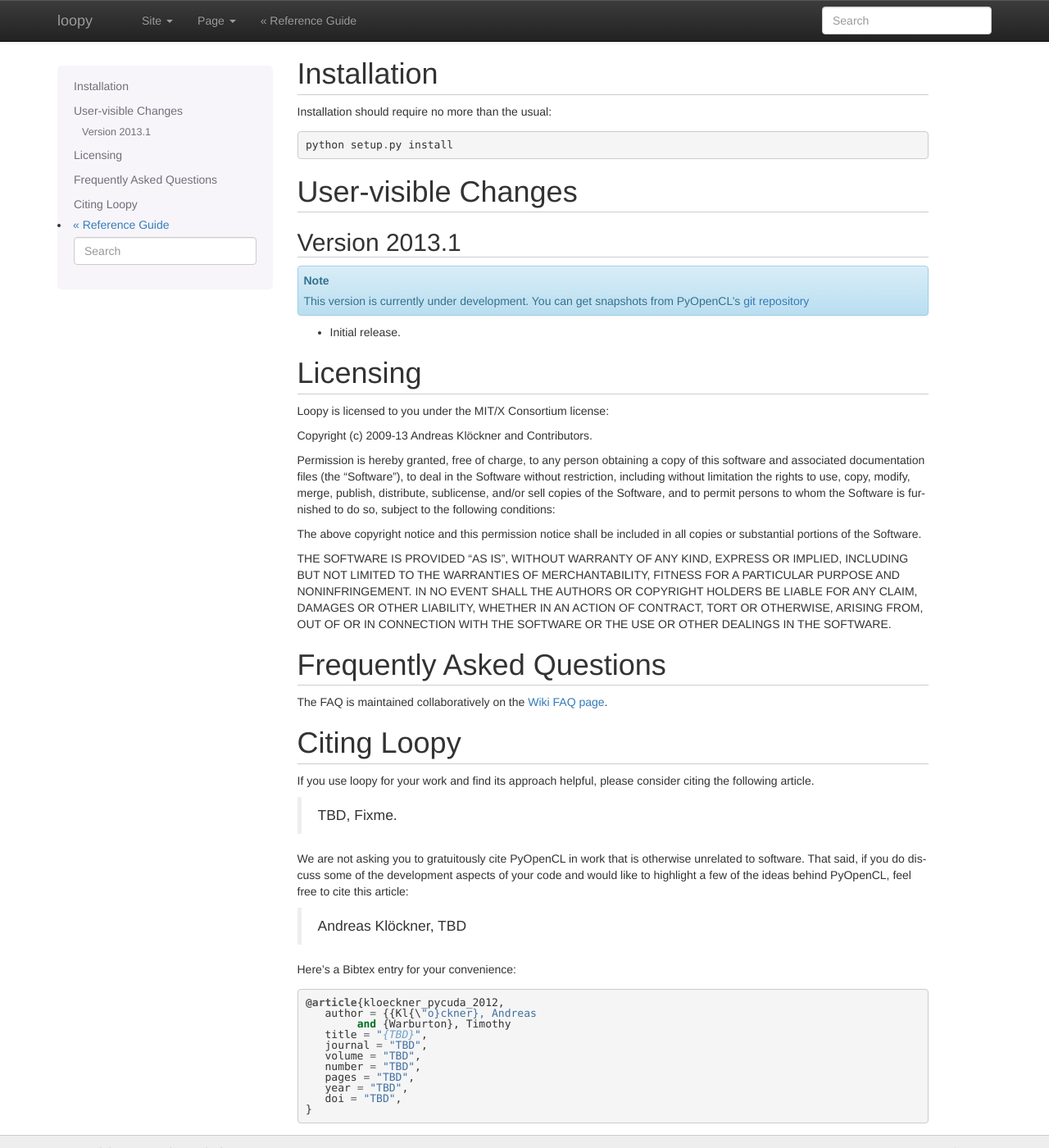
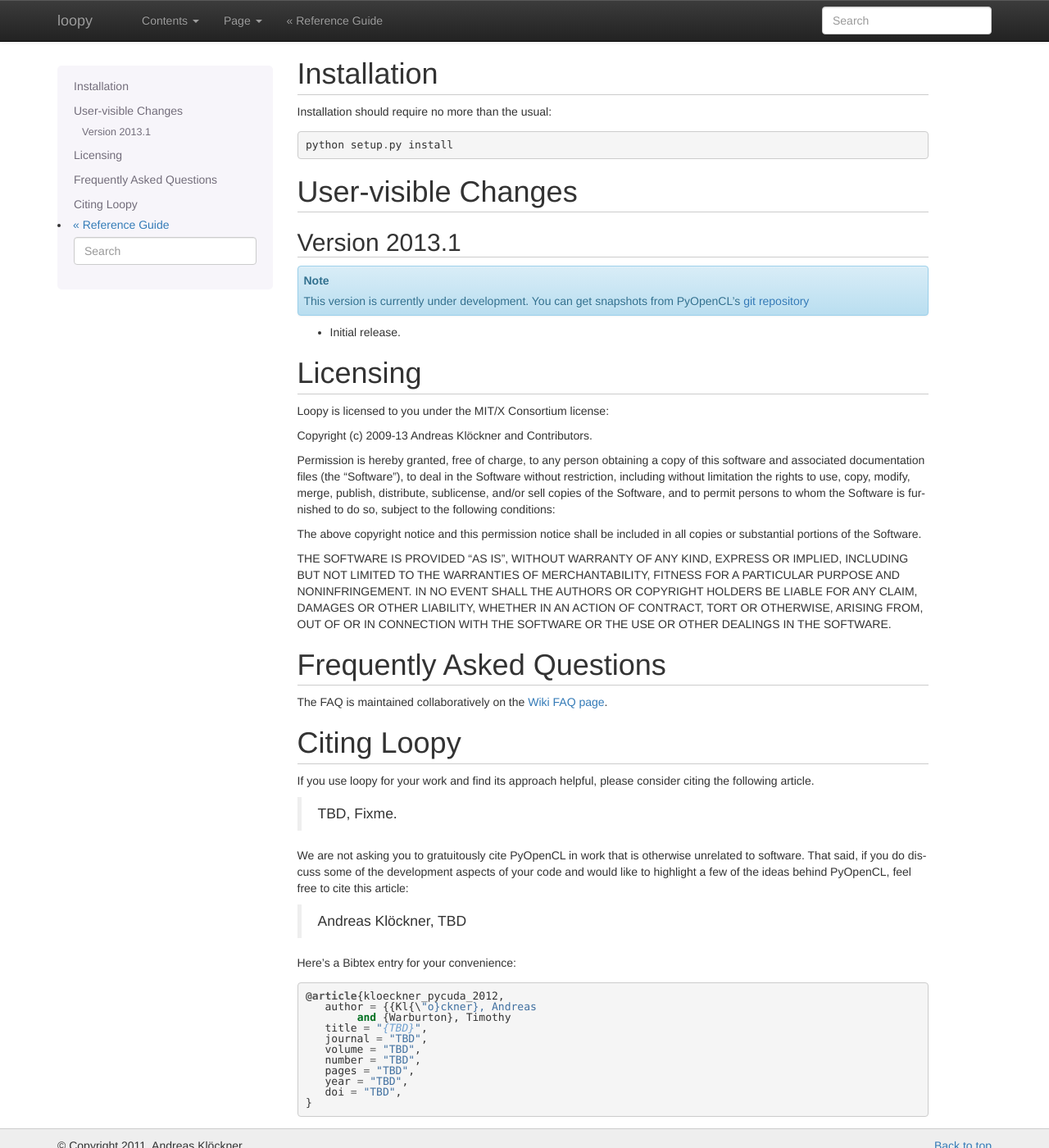
Before and after one commit to inducer/loopy, a Sphinx documentation site: the page built from doc/misc.rst, in a window 1280 px wide and 1400 px high. Shown: the whole window at 82% size. Built offline with Sphinx 7.4.7, drawn with Linux system fonts in a browser that asks for light colours.

Commit message:
Doc updates.

```diff
--- a/doc/_static/akdoc.css
+++ b/doc/_static/akdoc.css
@@ -51,3 +51,9 @@ h3 {
 a.headerlink:hover {
   text-decoration: none;
 }
+
+blockquote p {
+  font-size: 100%;
+  font-weight: normal;
+  line-height: normal;
+};
--- a/doc/conf.py
+++ b/doc/conf.py
@@ -11,7 +11,7 @@
 # All configuration values have a default; values that are commented out
 # serve to show the default.
 
-import sys, os
+#import sys, os
 
 # If extensions (or modules to document with autodoc) are in another directory,
 # add these directories to sys.path here. If the directory is relative to the
@@ -106,8 +106,9 @@ else:
     # further.  For a list of options available for each theme, see the
     # documentation.
     html_theme_options = {
-            'navbar_fixed_top': "true",
-            'navbar_class': "navbar navbar-inverse",
+            "navbar_fixed_top": "true",
+            "navbar_class": "navbar navbar-inverse",
+            "navbar_site_name": "Contents",
             }
 
 # Theme options are theme-specific and customize the look and feel of a theme
```
